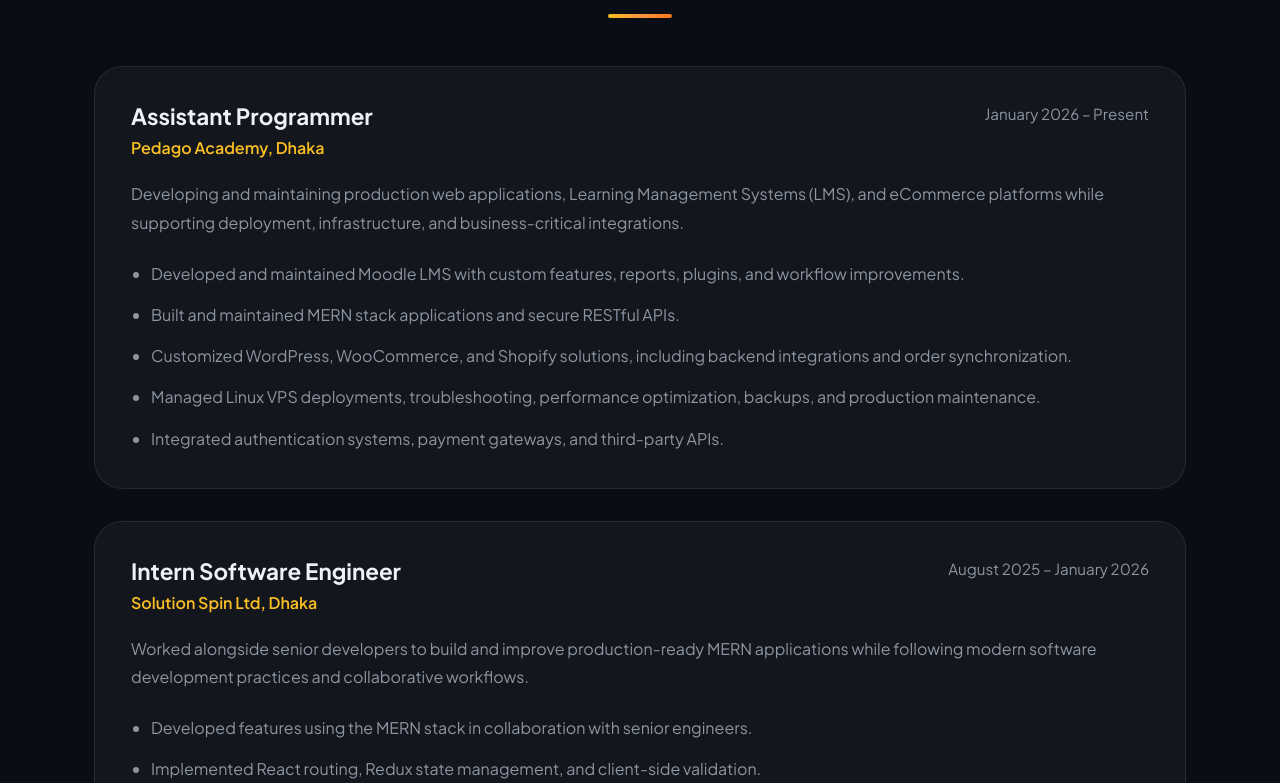
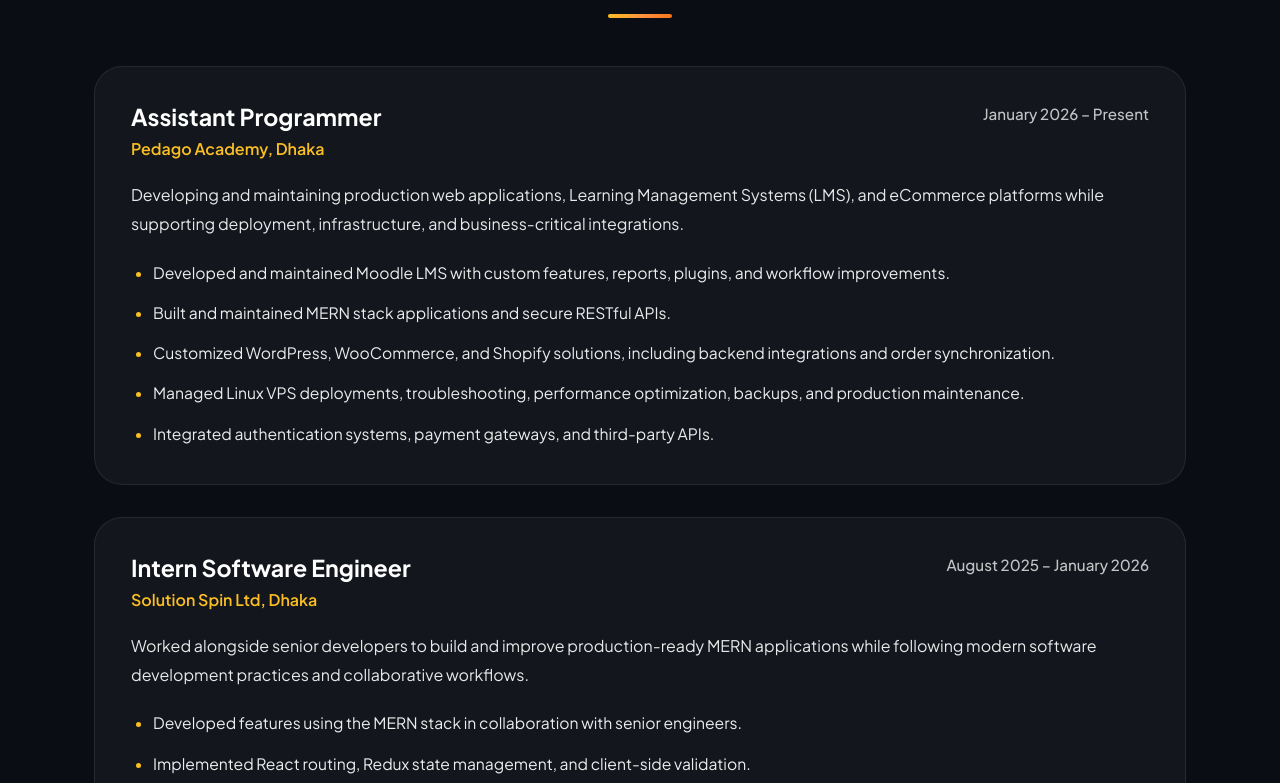
Before and after one commit to mezbaur2004/portfolioFrontend, a React (Vite) app: page / in a window 1280 px wide. Shown: the part 1517-2300 px from the top of the page. Built offline with nearby package versions, Linux system fonts and the light colour scheme; no server answers.

Commit message:
Update professional.css

```diff
--- a/src/css/professional.css
+++ b/src/css/professional.css
@@ -26,29 +26,33 @@
 
 .experience-header h3 {
     margin: 0;
-    color: var(--text);
-    font-size: 1.4rem;
+    font-size: 1.45rem;
     font-weight: 700;
+    color: #ffffff;
 }
 
 .experience-header span {
     display: inline-block;
     margin-top: 6px;
     color: var(--accent);
+    font-size: 1rem;
     font-weight: 600;
 }
 
 .experience-date {
-    color: var(--text-dim);
-    font-size: .95rem;
+    color: rgba(255, 255, 255, 0.75);
+    font-size: 0.95rem;
+    font-weight: 500;
     white-space: nowrap;
 }
 
 .experience-description {
-    color: var(--text-dim);
+    margin: 20px 0;
+    color: rgba(255, 255, 255, 0.9);
+    font-size: 1rem;
     line-height: 1.8;
-    margin-bottom: 22px;
 }
+
 
 .experience-list-wrapper {
     display: flex;
@@ -56,17 +60,22 @@
     gap: 32px;
 }
 
+
 .experience-list {
     margin: 0;
-    padding-left: 20px;
-    color: var(--text-dim);
+    padding-left: 22px;
 }
 
 .experience-list li {
-    margin-bottom: 14px;
-    line-height: 1.7;
+    color: rgba(255, 255, 255, 0.92);
+    line-height: 1.8;
+    margin-bottom: 12px;
+    font-size: 0.98rem;
 }
 
+.experience-list li::marker {
+    color: var(--accent);
+}
 .experience-list li:last-child {
     margin-bottom: 0;
 }
```
